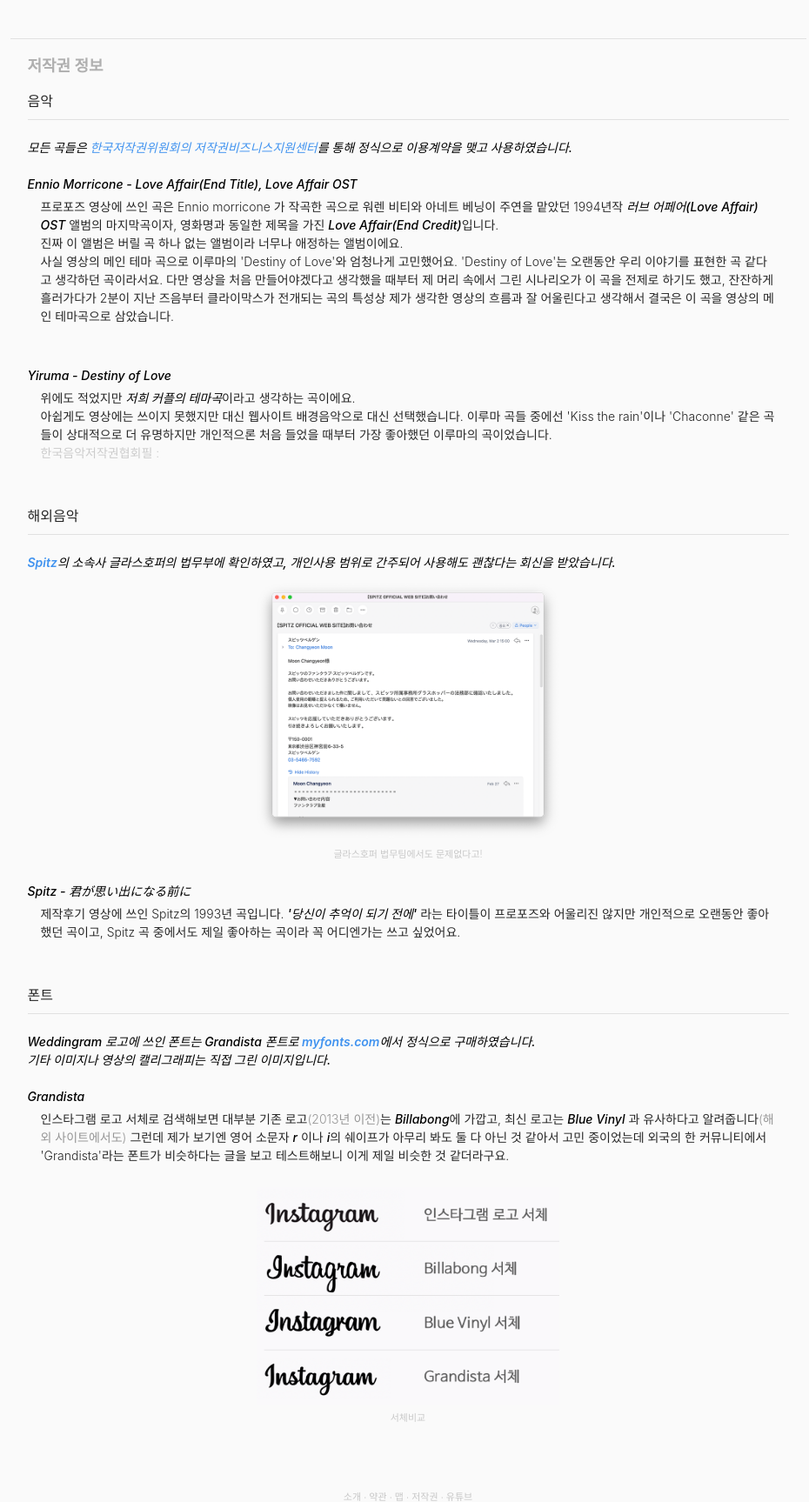
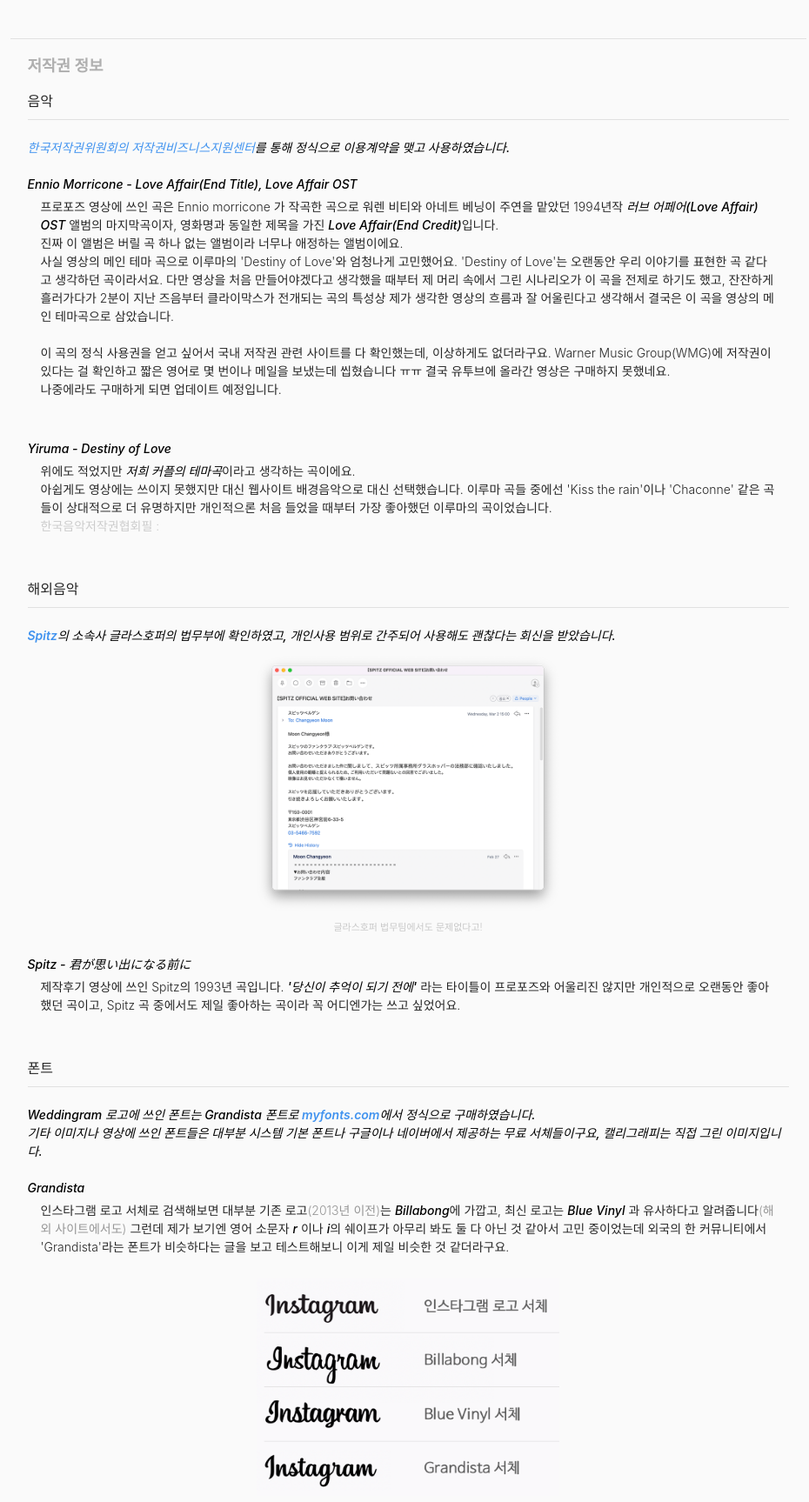
Before and after one commit to ngine-zz/Weddingram, a Django app: page /content/copyright/ in a window 1280 px wide. Shown: the part 301-2028 px from the top of the page at 87% size, without its empty margins (171-1101 px from the left). Run offline with Django 4.2, Linux system fonts and the light colour scheme; some libraries are stand-ins or nearby versions.

Commit message:
last change

```diff
--- a/Weddingram/settings.py
+++ b/Weddingram/settings.py
@@ -30,9 +30,6 @@ ALLOWED_HOSTS = [
   ".ap-northeast-2.compute.amazonaws.com",
   ".weddingram.kr",
 ]
-
-#ALLOWED_HOSTS = []
-
 
 # Application definition
 
--- a/templates/Weddingram/copyright.html
+++ b/templates/Weddingram/copyright.html
@@ -72,7 +72,7 @@
             <dl>
                 <!-- 영상음악 -->
                 <dt>음악</dt>
-                    <dd><br><span>모든 곡들은 <a href="https://www.findcopyright.or.kr/" target="_blank">한국저작권위원회의 저작권비즈니스지원센터</a>를 통해 정식으로 이용계약을 맺고 사용하였습니다.</span><br><br></dd>
+                    <dd><br><span><a href="https://www.findcopyright.or.kr/" target="_blank">한국저작권위원회의 저작권비즈니스지원센터</a>를 통해 정식으로 이용계약을 맺고 사용하였습니다.</span><br><br></dd>
                     <dd><span>Ennio Morricone - Love Affair(End Title), Love Affair OST</span></dd>
                     <dd>
                       <p style="margin:5px 15px;">프로포즈 영상에 쓰인 곡은 Ennio morricone 가 작곡한 곡으로
@@ -85,7 +85,15 @@
 
                         다만 영상을 처음 만들어야겠다고 생각했을 때부터 제 머리 속에서 그린 시나리오가 이 곡을 전제로 하기도 했고,
                           잔잔하게 흘러가다가 2분이 지난 즈음부터 클라이막스가 전개되는 곡의 특성상 제가 생각한 영상의 흐름과 잘 어울린다고 생각해서
-                          결국은 이 곡을 영상의 메인 테마곡으로 삼았습니다.</p>
+                          결국은 이 곡을 영상의 메인 테마곡으로 삼았습니다.<br><br>
+
+                          이 곡의 정식 사용권을 얻고 싶어서 국내 저작권 관련 사이트를 다 확인했는데, 이상하게도 없더라구요.
+                          Warner Music Group(WMG)에 저작권이 있다는 걸 확인하고 짧은 영어로 몇 번이나 메일을 보냈는데 씹혔습니다 ㅠㅠ
+                          결국 유투브에 올라간 영상은 구매하지 못했네요.<br>
+                          나중에라도 구매하게 되면 업데이트 예정입니다.<br>
+
+
+                      </p>
                     <br><br>
                     </dd>
                     <dd><span>Yiruma - Destiny of Love</span></dd>
@@ -112,7 +120,7 @@
                     <!-- 폰트 -->
                   <dt>폰트</dt>
                     <dd><br><span>Weddingram 로고에 쓰인 폰트는 Grandista 폰트로 <a href="https://www.myfonts.com" target="_blank" class="pd">myfonts.com</a>에서 정식으로 구매하였습니다.<br>
-                        기타 이미지나 영상의 캘리그래피는 직접 그린 이미지입니다.</span><br><br></dd>
+                        기타 이미지나 영상에 쓰인 폰트들은 대부분 시스템 기본 폰트나 구글이나 네이버에서 제공하는 무료 서체들이구요, 캘리그래피는 직접 그린 이미지입니다.</span><br><br></dd>
                     <dd><span>Grandista</span></dd>
                     <dd>
                         <p style="margin:5px 15px;">인스타그램 로고 서체로 검색해보면 대부분 기존 로고<font class="grey">(2013년 이전)</font>는 <span>Billabong</span>에 가깝고, 최신 로고는 <span>Blue Vinyl</span> 과 유사하다고 알려줍니다<font class="grey">(해외 사이트에서도)</font>
--- a/templates/Weddingram/profile.html
+++ b/templates/Weddingram/profile.html
@@ -327,8 +327,8 @@
             <figure class="Rover">
               <img src="{% static 'images/gallery/26.png' %}" />
               <figcaption>
-                <h3>자랑</h3>
-                <p>제희 曰: 이 사진 한장이면 자기는 남들에게 부러움 살껄?</p>
+                <h3>-_-V</h3>
+                <p></p>
               </figcaption>
             </figure>
           </div>
```
